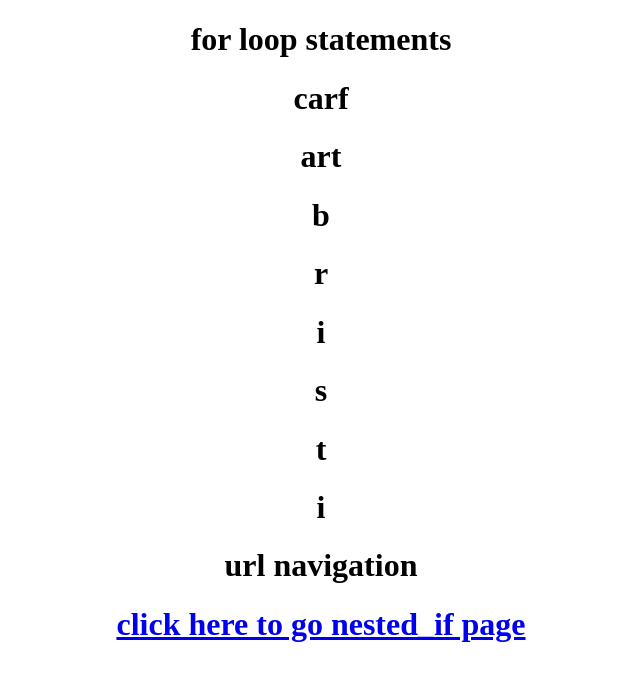
After one commit to roysonali829/jinja_tags, a Django app: page /looping/ in a window 1280 px wide. The commit adds this page. Shown: the top 681 px of the page, without its empty margins (319-959 px from the left). Run offline with Django 4.2, Linux system fonts and the light colour scheme.

Commit message:
first commit

```diff
--- a/app/views.py
+++ b/app/views.py
@@ -23,3 +23,7 @@ def if_elif(request):
 def nested_if(request):
     d={'a':10,'b':15,'c':20}
     return render(request,'nested_if.html',context=d)
+
+def looping(request):
+    d={'hobies':['carf','art'],'name':'bristi'}
+    return render(request,'looping.html',context=d)
--- a/project10/urls.py
+++ b/project10/urls.py
@@ -25,4 +25,5 @@ urlpatterns = [
     path('if_else/',if_else,name='if_else'),
     path('if_elif/',if_elif,name='if_elif'),
     path('nested_if/',nested_if,name='nested_if'),
+    path('looping/',looping,name='looping'),
 ]
--- a/templates/data_render.html
+++ b/templates/data_render.html
@@ -10,6 +10,10 @@
         <h1>This is first page</h1>
         <h1>The name of student is {{name}}</h1>
         <h1>age of student is {{age}}</h1>
+
+
+        <h1>url navigation</h1>
+        <h1><a href="{% url 'if_block' %}"> click here to go if_block page</a></h1>
     </center>
 </body>
 </html>
--- a/templates/if_block.html
+++ b/templates/if_block.html
@@ -11,6 +11,10 @@
         {% if a > 5 %}
         <h1>a is {{a}}</h1>
         {% endif %}
+
+
+        <h1>url navigation</h1>
+        <h1><a href="{% url 'if_elif' %}"> click here to go if_elif page</a></h1>
     </center>
 </body>
 </html>
--- a/templates/if_elif.html
+++ b/templates/if_elif.html
@@ -15,6 +15,10 @@
             {% else %}
                 <h1>c is {{c}}</h1>
         {% endif %}
+
+
+        <h1>url navigation</h1>
+        <h1><a href="{% url 'if_else' %}"> click here to go if_else page</a></h1>
     </center>
 </body>
 </html>
--- a/templates/if_else.html
+++ b/templates/if_else.html
@@ -13,6 +13,9 @@
         {% else %}
             <h1> b is {{b}}</h1>
         {% endif%}
+
+        <h1>url navigation</h1>
+        <h1><a href="{% url 'looping' %}"> click here to go looping page</a></h1>
     </center>
 </body>
 </html>
--- /dev/null
+++ b/templates/looping.html
@@ -0,0 +1,24 @@
+<!DOCTYPE html>
+<html lang="en">
+<head>
+    <meta charset="UTF-8">
+    <meta name="viewport" content="width=device-width, initial-scale=1.0">
+    <title>Document</title>
+</head>
+<body>
+    <center>
+        <h1>for loop statements </h1>
+        {% for h in hobies %}
+            <h1>{{h}}</h1>
+        {% endfor %}
+
+        {% for i in name %}
+            <h1>{{i}}</h1>
+        {% endfor %}
+
+
+        <h1>url navigation</h1>
+        <h1><a href="{% url 'nested_if' %}"> click here to go nested_if page</a></h1>
+    </center>
+</body>
+</html>
--- a/templates/nested_if.html
+++ b/templates/nested_if.html
@@ -21,6 +21,10 @@
                 <h1>c is max {{c}}</h1>
             {% endif %}
         {% endif %}
+
+
+        <h1>url navigation</h1>
+        <h1><a href="{% url 'data_render' %}"> click here to go data_render page</a></h1>
     </center>
 </body>
 </html>
```
